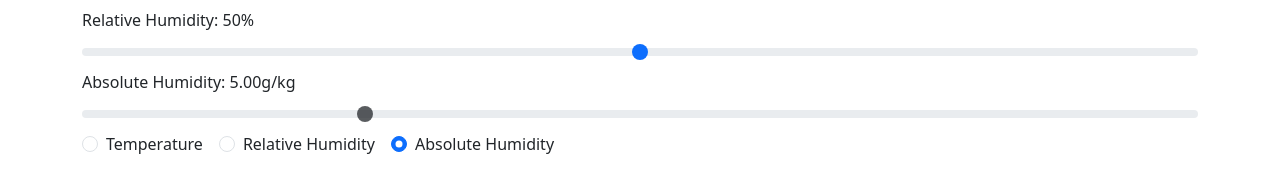
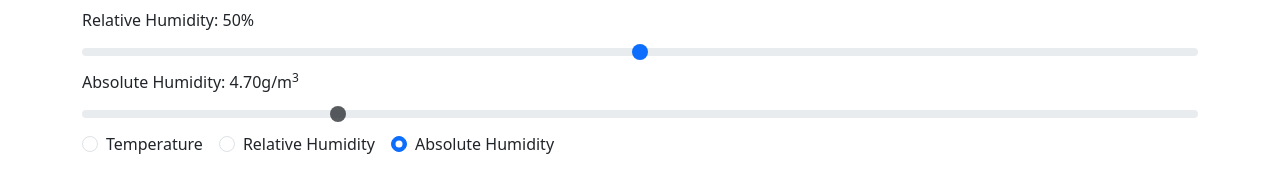
Before and after one commit to jag206/humidity, a React (Create React App) app: page / in a window 1280 px wide. Shown: the part 150-326 px from the top of the page. Built offline with nearby package versions, Linux system fonts and the light colour scheme.

Commit message:
Correctly calculate absolute humidity

```diff
--- a/src/Widget.js
+++ b/src/Widget.js
@@ -9,7 +9,16 @@ const Widget = () => {
     const [absoluteHumidity, setAbsoluteHumidity] = useState(calculateAbsoluteHumidity(temperature, relativeHumidity));
 
     function calculateAbsoluteHumidity(temperature, relativeHumidity) {
-        return temperature * (relativeHumidity / 100);
+        // https://journals.ametsoc.org/view/journals/mwre/108/7/1520-0493_1980_108_1046_tcoept_2_0_co_2.xml?tab_body=pdf
+        // saturation pressure
+        // Pa
+        const saturation_pressure = 6.112 * Math.exp(17.67 * temperature / (temperature + 243.5)) * 100;  // Pa
+        const specific_gas = 461.5;
+        // pV = mRT
+        // kg/m^3
+        const abs_humidity = (relativeHumidity / 100) * saturation_pressure / (specific_gas * (temperature + 273.15));
+        // g/m^3
+        return 1000 * abs_humidity;
     }
 
     function calculateValue(absoluteHumidity, relativeHumidity, temperature) {
@@ -26,18 +35,21 @@ const Widget = () => {
     }
 
     function updateTemperature(e) {
-        setTemperature(e.target.value);
-        calculateValue(absoluteHumidity, relativeHumidity, e.target.value);
+        const T = parseFloat(e.target.value);
+        setTemperature(T);
+        calculateValue(absoluteHumidity, relativeHumidity, T);
     }
 
     function updateRelativeHumidity(e) {
-        setRelativeHumidity(e.target.value);
-        calculateValue(absoluteHumidity, e.target.value, temperature);
+        const RH = parseFloat(e.target.value);
+        setRelativeHumidity(RH);
+        calculateValue(absoluteHumidity, RH, temperature);
     }
 
     function updateAbsoluteHumidity(e) {
-        setAbsoluteHumidity(e.target.value);
-        calculateValue(e.target.value, relativeHumidity, temperature);
+        const AH = parseFloat(e.target.value);
+        setAbsoluteHumidity(AH);
+        calculateValue(AH, relativeHumidity, temperature);
     }
 
     return (
@@ -60,7 +72,7 @@ const Widget = () => {
             value={relativeHumidity}
             onChange={updateRelativeHumidity}
         />
-        <Form.Label>Absolute Humidity: {Number(absoluteHumidity).toFixed(2)}g/kg</Form.Label>
+        <Form.Label>Absolute Humidity: {Number(absoluteHumidity).toFixed(2)}g/m<sup>3</sup></Form.Label>
         <Form.Range
             {...{"disabled":locked==="abs_humid"}}
             min="0"
```
